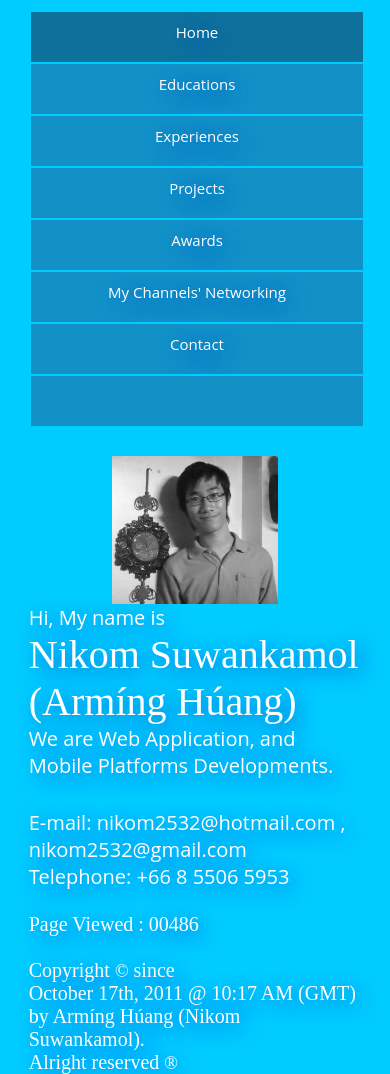
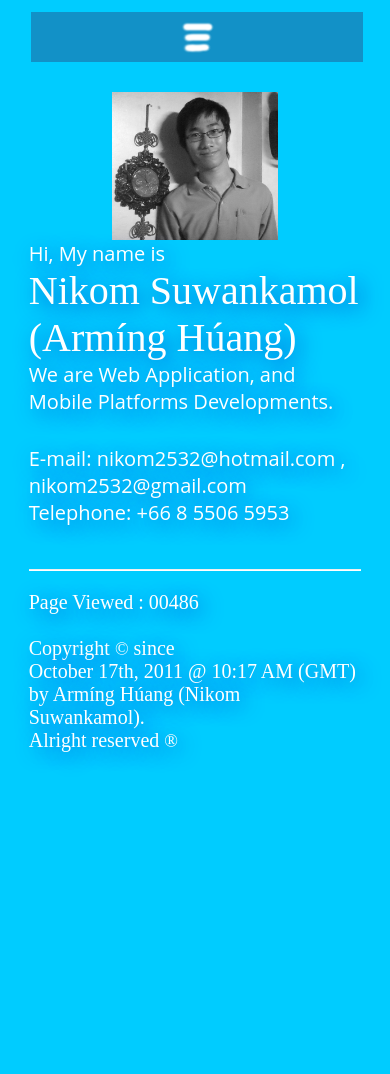
Before and after one commit to nikom2532/mine-about-me, a PHP site: template views/html/index.php in a window 390 px wide. After the commit the page ends 762 px from the top, so only its background shows below. Run offline with PHP 8.4, Linux system fonts and the light colour scheme; the template is opened without the code that fills it, so the values that code supplies are empty; some web fonts are replaced.

Commit message:
Assets: update css

```diff
--- a/assets/css/style.css
+++ b/assets/css/style.css
@@ -152,6 +152,10 @@ body{
 .main-content .hit-counter{
 	display: none;
 }
+.container #menu #menu-navbar-open,
+.container #menu #menu-navbar-close{
+	display: none;
+}
 
 /* ### Responsive Size ### */
 
@@ -160,21 +164,38 @@ body{
 	.main-content .hit-counter{
 		display: none;
 	}
+	.container #menu #menu-navbar-open,
+	.container #menu #menu-navbar-close{
+		display: none;
+	}
 }
 /* Portrait tablet to landscape and desktop */
 @media (min-width: 768px) and (max-width: 979px){
 	.main-content .hit-counter{
 		display: none;
 	}
+	.container #menu #menu-navbar-open,
+	.container #menu #menu-navbar-close{
+		display: none;
+	}
 }
 
 /* Landscape phone to portrait tablet */
 @media (max-width: 767px) {
-	.main-content .hit-counter{
-		display: block;
+	.container #menu #menu-navbar-close{
+		display: inline;
 	}
-	#menu .hit-counter{
+	.container #menu #menu-navbar-open{
 		display: none;
+	}
+	.container #menu #menu-navbar-open #navbar .box1,
+	.container #menu #menu-navbar-close #navbar .box1,{
+		background-image: url("../../assets/images/navbar/navbar.png");
+		background-repeat:no-repeat;
+		background-position: center;
+	}
+	.container #menu #lists{
+		display:none;
 	}
 	.box1,
 	.box1:hover,
@@ -183,14 +204,29 @@ body{
 		height: 50px;
 		padding: 10px 0;
 	}
+	#menu .hit-counter{
+		display: none;
+	}
+	.main-content .hit-counter{
+		display: block;
+	}
 }
 /* Landscape phones and down */
 @media (max-width: 480px) {
-	.main-content .hit-counter{
-		display: block;
+	.container #menu #menu-navbar-close{
+		display: inline;
 	}
-	#menu .hit-counter{
+	.container #menu #menu-navbar-open{
 		display: none;
+	}
+	.container #menu #menu-navbar-open #navbar .box1,
+	.container #menu #menu-navbar-close #navbar .box1{
+		background-image: url("../../assets/images/navbar/navbar.png");
+		background-repeat:no-repeat;
+		background-position: center;
+	}
+	.container #menu #lists{
+		display:none;
 	}
 	.box1,
 	.box1:hover,
@@ -200,4 +236,10 @@ body{
 		padding: 10px 0;
 		font-size: 15px;
 	}
+	.main-content .hit-counter{
+		display: block;
+	}
+	#menu .hit-counter{
+		display: none;
+	}
 }
--- a/assets/html/navigator_footer.php
+++ b/assets/html/navigator_footer.php
@@ -1,5 +1,5 @@
 					<div class="row-fluid hit-counter" >
-						<br/>
+						<br/><hr />
 						Page Viewed :
 						<?php
 						include("./libs/Counter/index.php");
@@ -7,7 +7,7 @@
 						<br /><br />
 						Copyright <font size="4">&#169;</font> since <br />October 17th, 2011 &#64; 10:17 AM (GMT)
 						<Br>
-						by Arm&#237;ng H&#250;ang (Nikom Suwankamol). <br />Alright reserved <font size="4">&#174;</font>
+						by Arm&#237;ng H&#250;ang (Nikom Suwankamol). <br />Alright reserved <font size="4">&#174;</font><p><br /></p>
 					</div>
 				</div>
 			</div>
--- a/assets/html/navigator_header.php
+++ b/assets/html/navigator_header.php
@@ -1,6 +1,17 @@
 <div class="container">
 	<div class="row-fluid">
 		<div class="span4" id="menu">
+			<div id="menu-navbar-open" class="row-fluid">
+				<a href="#" id="navbar">
+					<div class="span12 box1 no-left">&nbsp;</div>
+				</a>
+			</div>
+			<div id="menu-navbar-close" class="row-fluid">
+				<a href="#" id="navbar">
+					<div class="span12 box1 no-left">&nbsp;</div>
+				</a>
+			</div>
+			<div id="lists">
 		  		<div class="row-fluid" >
 		  			<a href="#" id="home">
 						<div class="span5 box1 no-left">
@@ -49,7 +60,7 @@
 						</div>
 					<?php // </a> ?>
 				</div>
-
+			</div>
 			<div class="row-fluid hit-counter" >
 				<br/>
 				Page Viewed :
--- a/assets/js/scripts.js
+++ b/assets/js/scripts.js
@@ -82,3 +82,13 @@ $("#body_page .container #menu #sn").click( function(){
 	$("#body_page .container #menu #awards .box1").css("background-color", "#1291C7");
 	$("#body_page .container #menu #sn .box1").css("background-color", "#0E719C");
 });
+$("#body_page .container #menu #menu-navbar-open #navbar").click( function(){
+	$(".container #menu #lists").css("display", "inline");
+	$("#body_page .container #menu #menu-navbar-open").css("display", "none");
+	$("#body_page .container #menu #menu-navbar-close").css("display", "inline");
+});
+$("#body_page .container #menu #menu-navbar-close #navbar").click( function(){
+	$(".container #menu #lists").css("display", "none");
+	$("#body_page .container #menu #menu-navbar-open").css("display", "inline");
+	$("#body_page .container #menu #menu-navbar-close").css("display", "none");
+});
```
Also changed, not shown: assets/images/navbar/navbar.png (added), 1 other file. Lines whose indentation alone changed are shown as unchanged.
